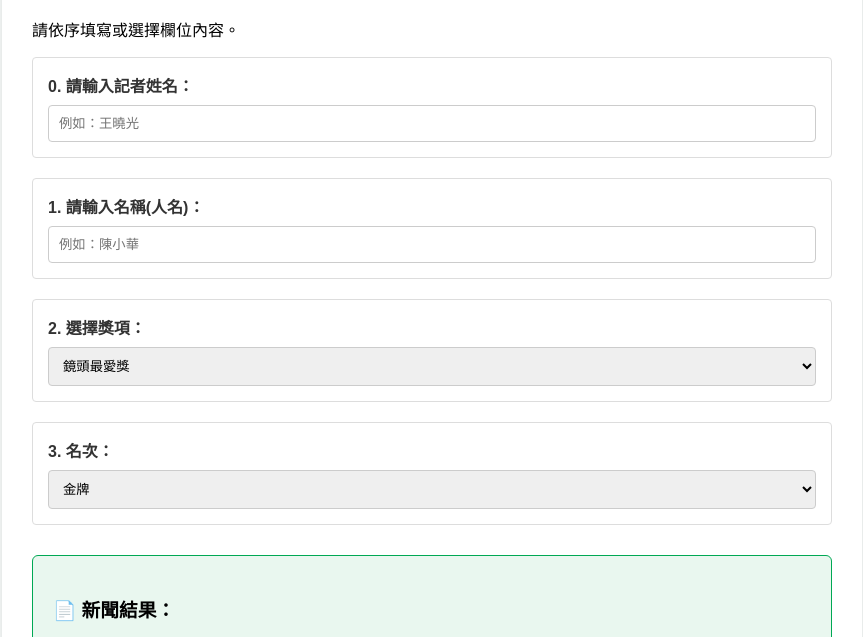
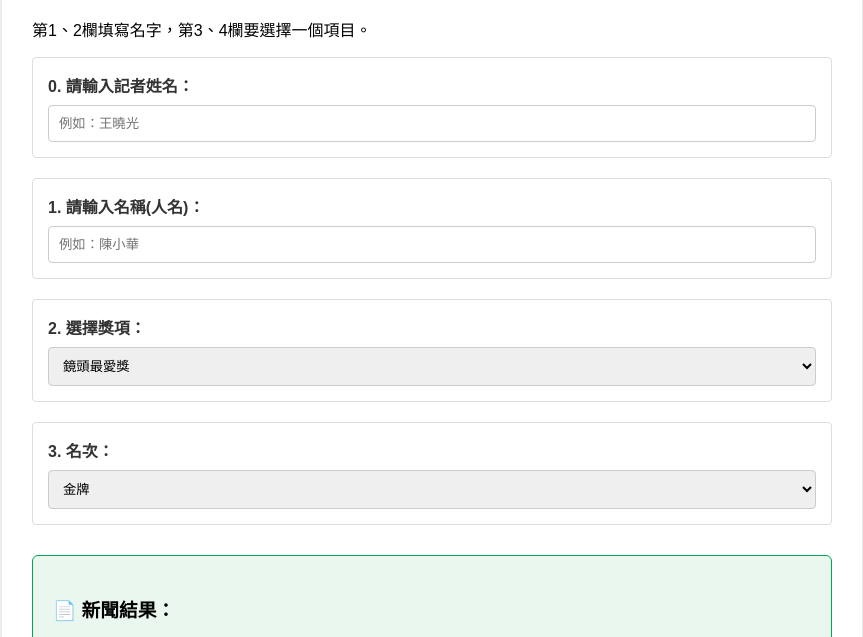
Before and after one commit to sir039/news-generator-for-khpsstu, a plain HTML site: page index.html in a window 1280 px wide. Shown: the part 135-772 px from the top of the page, without its empty margins (208-1071 px from the left). Drawn offline with Linux system fonts and the light colour scheme.

Commit message:
Update index.html

```diff
--- a/index.html
+++ b/index.html
@@ -62,7 +62,7 @@
 <div class="container">
     <h2>📝 新聞快報(四年級練習)</h2>
 
-    <p>請依序填寫或選擇欄位內容。</p>
+    <p>第1、2欄填寫名字，第3、4欄要選擇一個項目。</p>
 
     <div class="input-group">
         <label for="locationInput">0. 請輸入記者姓名：</label>
```
